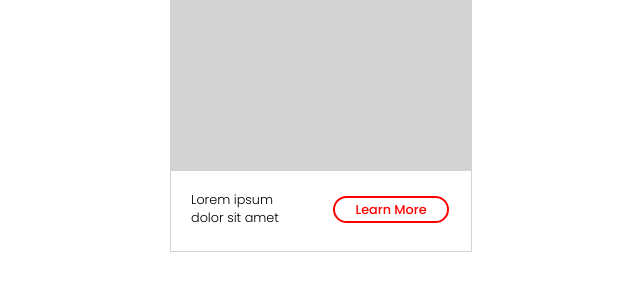
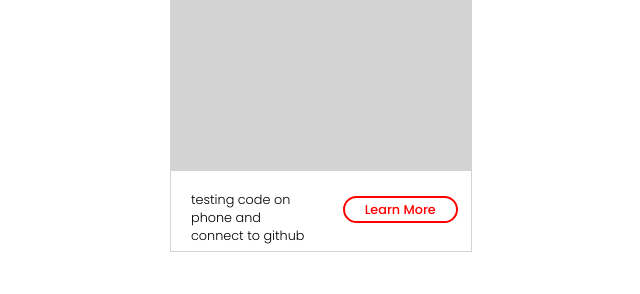
Before and after one commit to holabolakoka/test-html, a plain HTML site: page index.html in a window 1280 px wide. Shown: the whole page, without its empty margins (319-959 px from the left). Drawn offline with Linux system fonts and the light colour scheme.

Commit message:
initial commit

```diff
--- a/index.html
+++ b/index.html
@@ -13,7 +13,7 @@
 	<div class="canvas">
 		<div class="main_content"></div>
 		<div class="footer_content">
-			<div class="footer_content_left"> Lorem ipsum dolor sit amet</div>
+			<div class="footer_content_left">testing code on phone and connect to github</div>
 			<div class="button_container">
 				<a class="button_cta" href="https://evannandez.com/" target="_blank">Learn More</a>
 			</div>
--- a/style.css
+++ b/style.css
@@ -29,7 +29,7 @@ body {
 }
 
 .footer_content_left {
-	width: 100px;
+	width: 135px;
 	padding: 0px 20px;
 	font-family: 'Poppins' sans-serif;
 	font-weight: 300;
```
